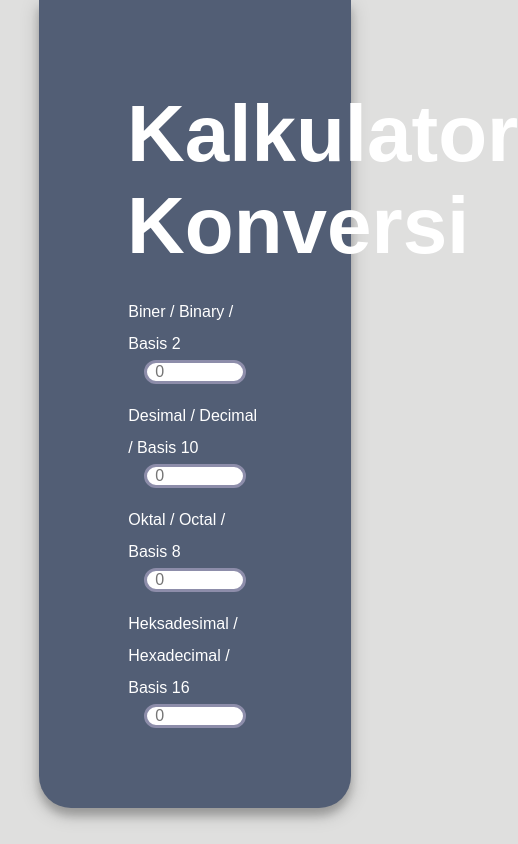
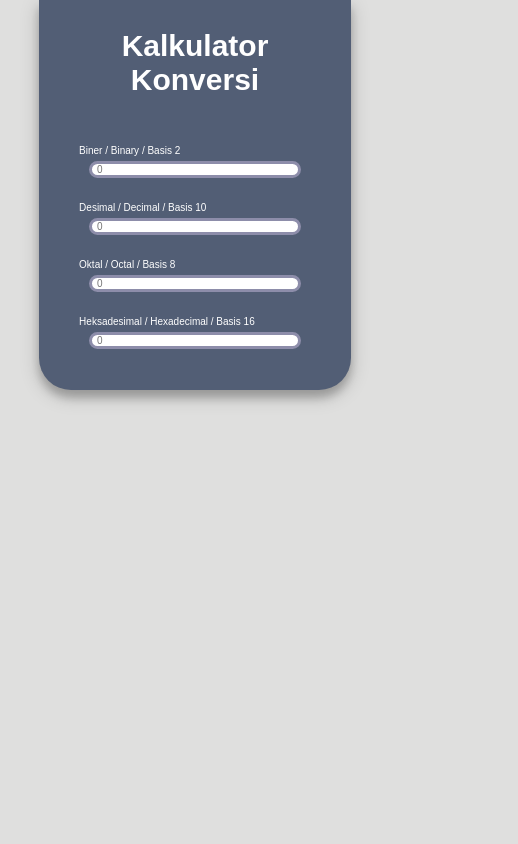
Before and after one commit to ThanWeb/Kalkulator-Konversi, a plain HTML site: page index.html in a window 390 px wide. Shown: the whole page, 518 px wide, since content can reach past the window. Drawn offline with Linux system fonts and the light colour scheme; a web font is replaced by a local one.

Commit message:
Menambahkan sedikit media query

```diff
--- a/css/style.css
+++ b/css/style.css
@@ -88,14 +88,24 @@ h1 {
     color: var(--white);
 }
 
-@media (min-width: 320px) and (max-width: 767px) {
+@media (min-width: 280px) and (max-width: 767px) {
     .field-input {
+        font-size: 10px;
         flex-direction: column;
+    }
+
+    h1 {
+        font-size: 30px;
+    }
+
+    body div {
+        padding: 5px;
     }
 }
 
 @media (min-width: 768px) and (max-width: 1090px) {
     .field-input {
+        font-size: 12px;
         flex-direction: column;
     }
 }
```
